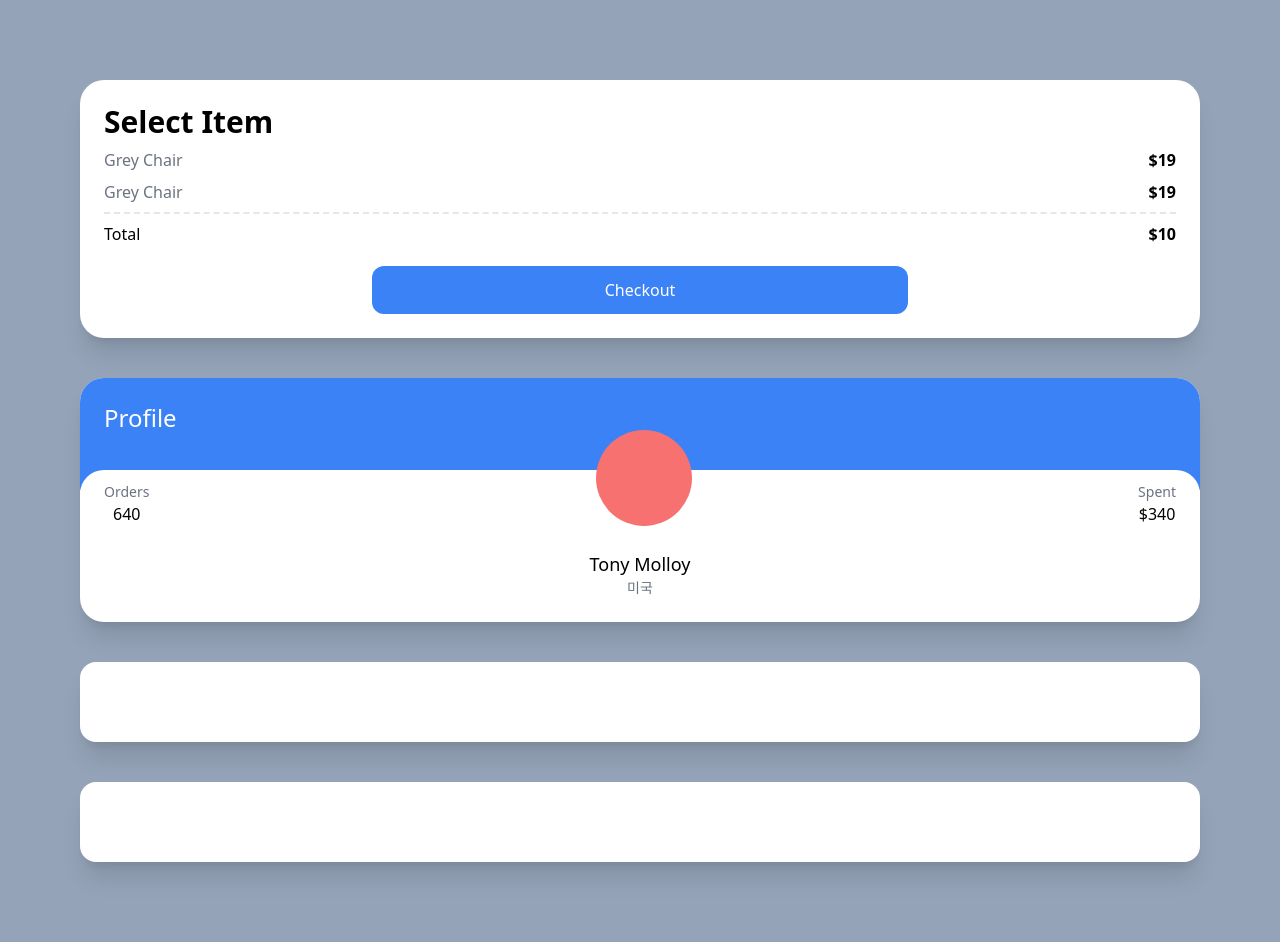
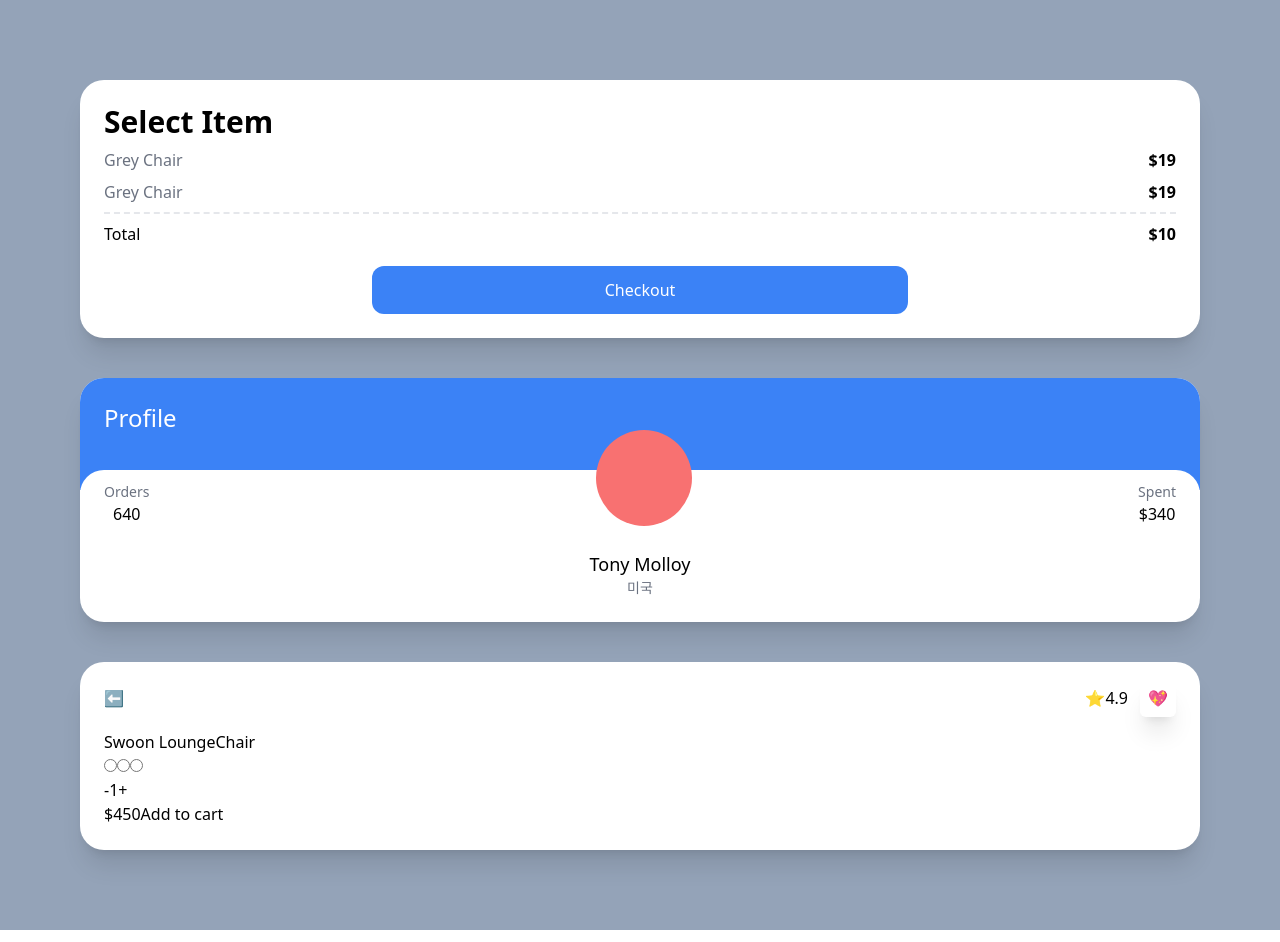
Before and after one commit to yeonjijeon/React-nomad_carrot_market_app, a Next.js app: page / in a window 1280 px wide. Built offline with nearby package versions, Linux system fonts and the light colour scheme.

Commit message:
#4.3 진행중

```diff
--- a/pages/index.tsx
+++ b/pages/index.tsx
@@ -3,7 +3,7 @@ import type { NextPage } from 'next'
 const Home: NextPage = () => {
   return (
     // <div className='bg-slate-400 py-10 px-5 flex-col space-y-5'>
-    <div className="bg-slate-400 py-20 px-20 grid gap-10">
+    <div className="bg-slate-400 py-20 px-20 grid gap-10 min-h-screen">
       <div className="bg-white p-6 rounded-3xl shadow-xl">
         <span className="font-semibold text-3xl">Select Item</span>
         <div className="flex justify-between my-2">
@@ -47,8 +47,36 @@ const Home: NextPage = () => {
           </div>
         </div>
       </div>
-      <div className="bg-white p-10 rounded-2xl shadow-xl"></div>
-      <div className="bg-white p-10 rounded-2xl shadow-xl"></div>
+      <div className="bg-white p-6 rounded-3xl shadow-xl">
+        <div className="flex mb-5 justify-between items-center">
+          <span>⬅</span>
+          <div className="space-x-3">
+            <span>⭐4.9</span>
+            <span className="shadow-xl p-2 rounded-md ">💖</span>
+          </div>
+        </div>
+        <div />
+        <div>
+          <span>Swoon Lounge</span>
+          <span>Chair</span>
+          <div>
+            <div>
+              <input type="radio" />
+              <input type="radio" />
+              <input type="radio" />
+            </div>
+            <div>
+              <button>-</button>
+              <span>1</span>
+              <button>+</button>
+            </div>
+          </div>
+          <div>
+            <span>$450</span>
+            <button>Add to cart</button>
+          </div>
+        </div>
+      </div>
     </div>
   )
 }
```
